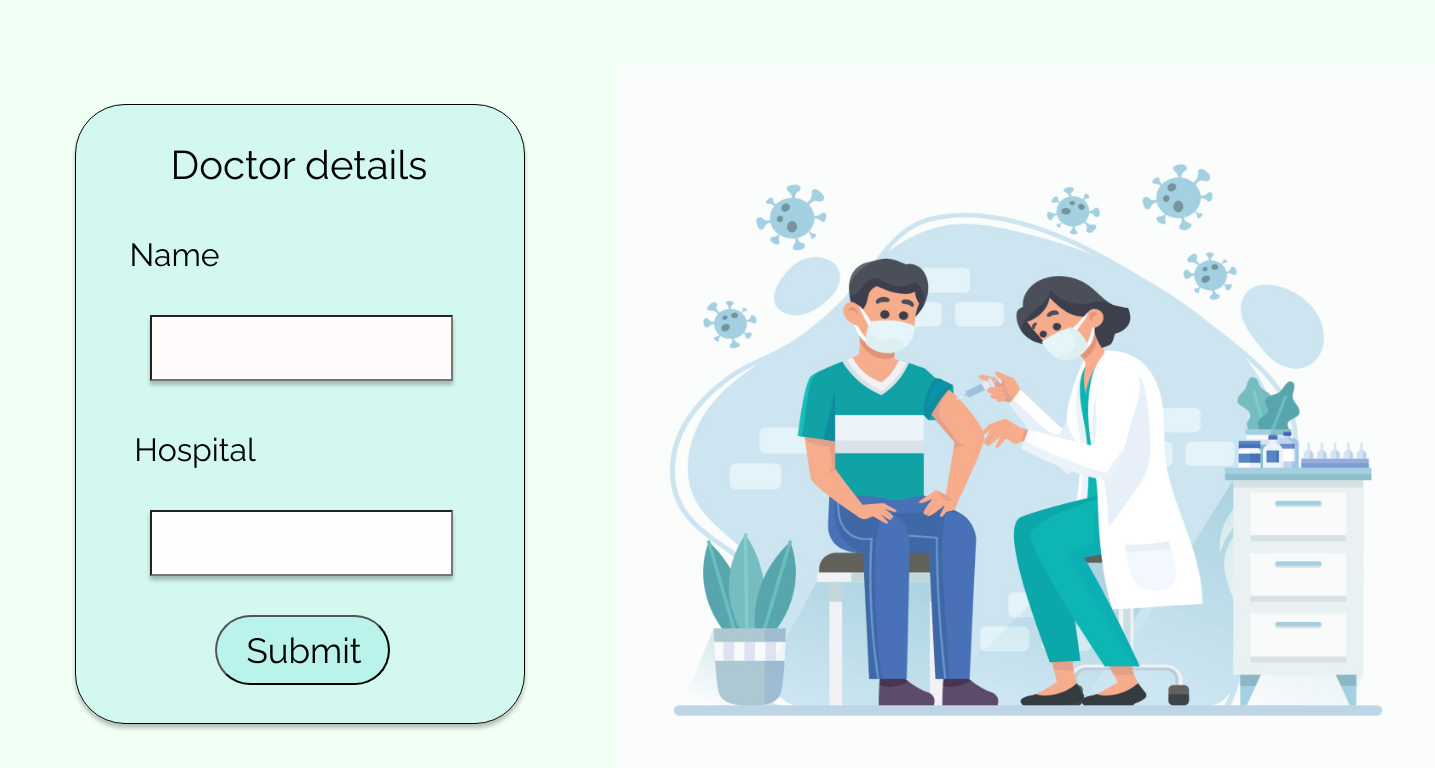
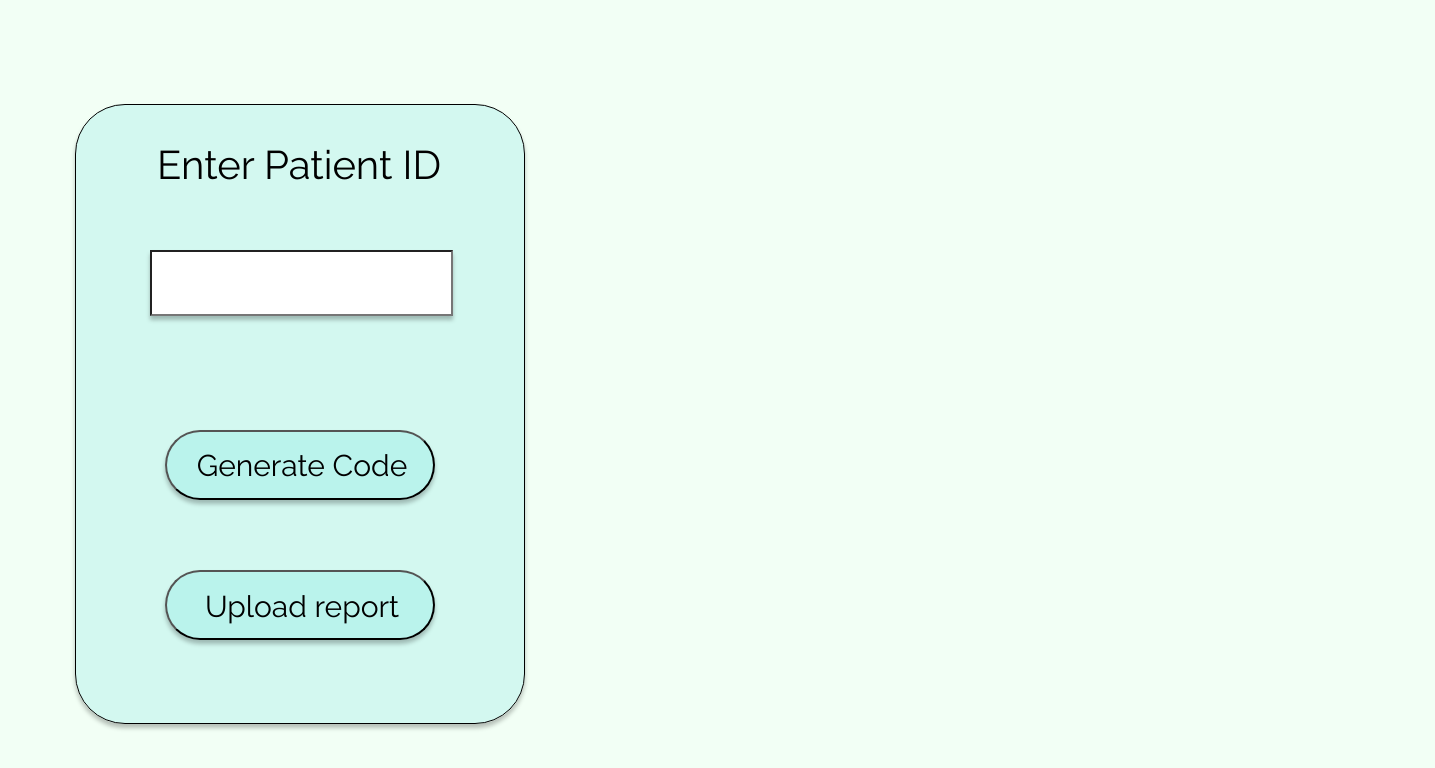
Before and after one commit to bitschain/frontend-vue, a Vue app: page / in a window 1280 px wide. Shown: the top 768 px of the page, 1435 px wide, since content can reach past the window. Built offline with nearby package versions, Linux system fonts and the light colour scheme.

Commit message:
Added static components for screen 2

```diff
--- a/src/App.vue
+++ b/src/App.vue
@@ -1,14 +1,17 @@
 <template>
-    <DoctorScreen1/>
+    <!-- <DoctorScreen1/> -->
+    <DoctorScreen2 />
 </template>
 
 <script>
-import DoctorScreen1 from './components/DoctorScreen1.vue'
+// import DoctorScreen1 from './components/DoctorScreen1.vue'
+import DoctorScreen2 from './components/DoctorScreen2.vue'
 
 export default {
   name: 'App',
   components: {
-    DoctorScreen1
+    // DoctorScreen1,
+    DoctorScreen2
   },
 }
 </script>
@@ -27,4 +30,5 @@ body{
   background-color: #F2FFF5;
 }
 
+
 </style>
--- /dev/null
+++ b/src/components/DoctorScreen2.vue
@@ -0,0 +1,23 @@
+<template>
+    <FormBox formTitle = "Enter Patient ID"/>
+    <EnterPatientID />
+    <GenerateCode />
+    <UploadReport />
+</template>
+
+<script>
+    import FormBox from "./FormBox.vue"
+    import GenerateCode from "./GenerateCode.vue"
+    import UploadReport from "./UploadReport.vue"
+    import EnterPatientID from "./EnterPatientID.vue"
+
+export default {
+    name: "DoctorScreen2",
+    components:{
+        FormBox,
+        EnterPatientID,
+        GenerateCode,
+        UploadReport,
+    }
+}
+</script>
--- /dev/null
+++ b/src/components/EnterPatientID.vue
@@ -0,0 +1,22 @@
+<template>
+    <input type="text">
+</template>
+
+<script>
+export default {
+    name: "EnterPatientID",
+}
+</script>
+
+<style scoped>
+    input {
+        position: absolute;
+        width: 295px;
+        height: 60px;
+        left: 150px;
+        top: 250px;
+        font-size: 32px;
+        box-shadow: 0px 4px 4px rgba(0, 0, 0, 0.25);
+        background-color: white;
+    }
+</style>
--- /dev/null
+++ b/src/components/GenerateCode.vue
@@ -0,0 +1,39 @@
+<template>
+    <button id = "generate"><span id = "text">Generate Code</span></button>
+</template>
+
+<script>
+export default {
+    name: "GenerateCode"
+}
+</script>
+
+<style scoped>
+    #generate{
+        position: absolute;
+        width: 270px;
+        height: 70px;
+        left: 165px;
+        top: 430px;
+
+        background: rgba(85, 219, 219, 0.2);
+        box-shadow: 0px 4px 4px rgba(0, 0, 0, 0.25);
+        border-radius: 50px;
+    }
+
+    #text{
+        position: absolute;
+        width: 330px;
+        height: 55px;
+        left: -30px;
+        top: 9px;
+
+        font-family: Raleway;
+        font-style: normal;
+        font-weight: normal;
+        font-size: 30px;
+        line-height: 49px;
+
+        color: #000000;
+    }
+</style>
--- /dev/null
+++ b/src/components/UploadReport.vue
@@ -0,0 +1,39 @@
+<template>
+    <button id = "upload"><span id = "text">Upload report</span></button>
+</template>
+
+<script>
+export default {
+
+}
+</script>
+
+<style scoped>
+    #upload{
+        position: absolute;
+        width: 270px;
+        height: 70px;
+        left: 165px;
+        top: 570px;
+
+        background: rgba(85, 219, 219, 0.2);
+        box-shadow: 0px 4px 4px rgba(0, 0, 0, 0.25);
+        border-radius: 50px;
+    }
+
+    #text{
+        position: absolute;
+        width: 330px;
+        height: 49px;
+        left: -30px;
+        top: 10px;
+
+        font-family: Raleway;
+        font-style: normal;
+        font-weight: normal;
+        font-size: 30px;
+        line-height: 49px;
+
+        color: #000000;
+    }
+</style>
```
